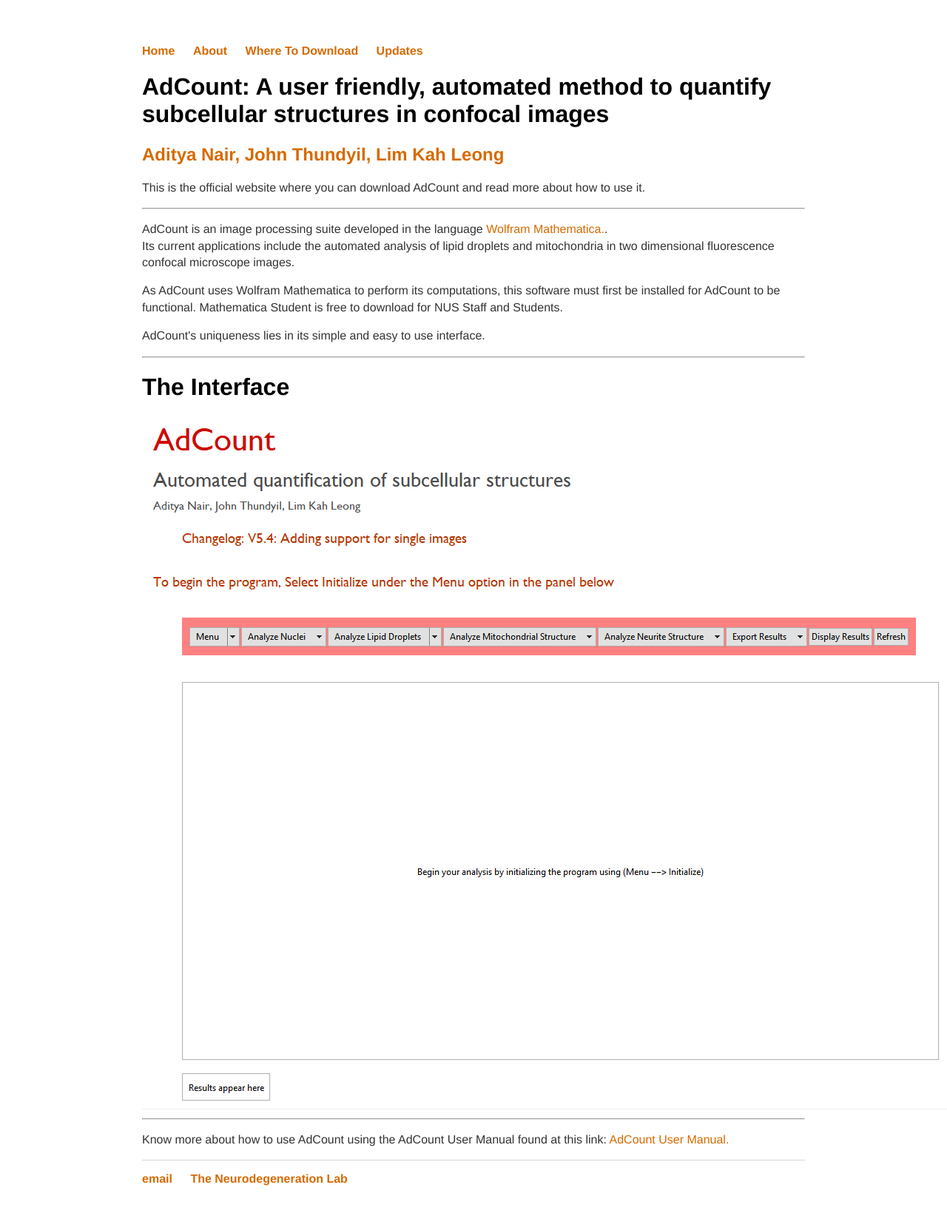
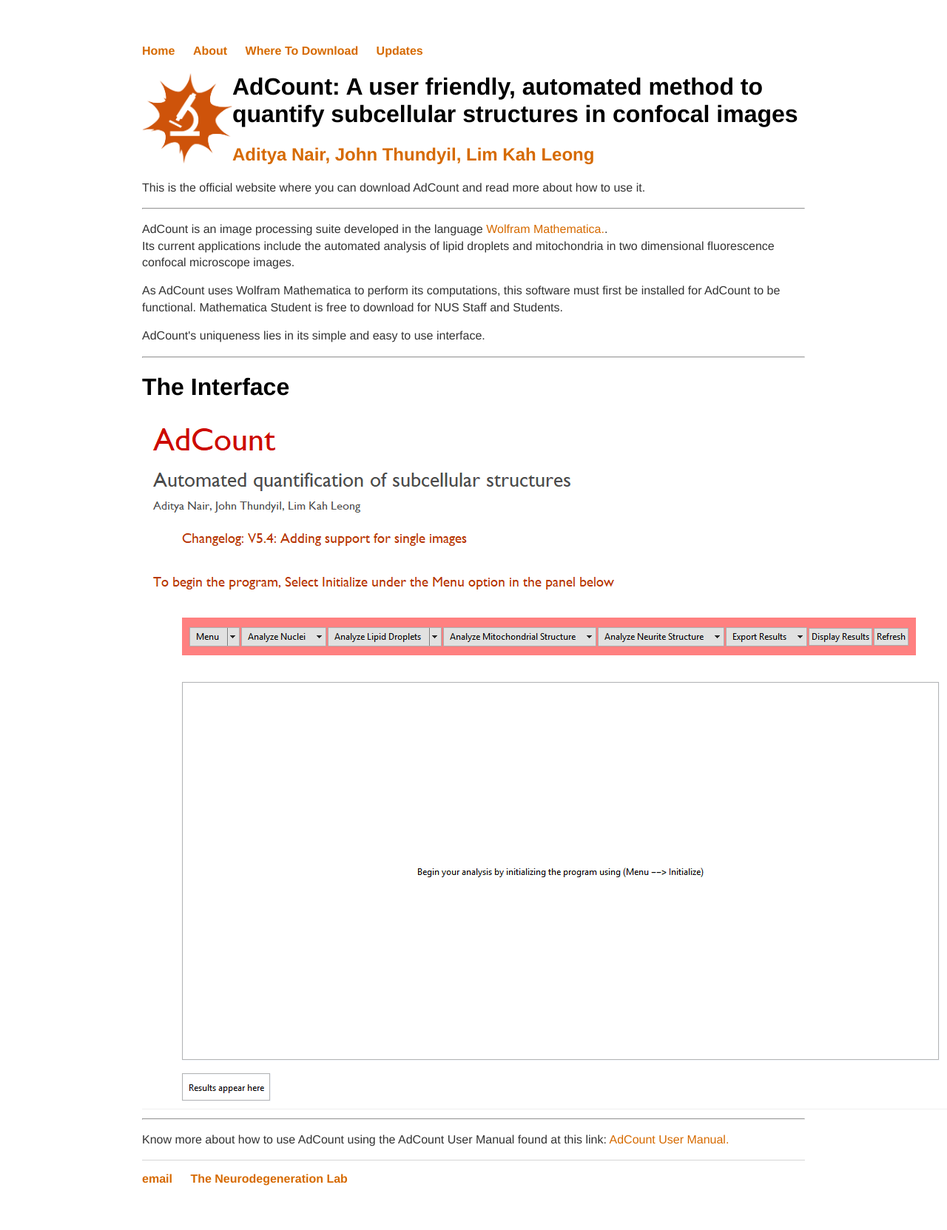
Before and after one commit to adcount/adcount.github.io, a Jekyll site: the page built from index.html, in a window 1280 px wide. Shown: the whole page at 74% size. Built offline with Jekyll 4.4.1, drawn with Linux system fonts in a browser that asks for light colours.

Commit message:
Update index.html

```diff
--- a/index.html
+++ b/index.html
@@ -3,7 +3,7 @@ layout: default
 title: AdCount, A user friendly, automated method to quantify subcellular structures in confocal images
 ---
 <div class="blurb">
-	<h1>AdCount: A user friendly, automated method to quantify subcellular structures in confocal images</h1>
+	<h1><img src="images/LipoCount.PNG" alt="AdCount Logo" style="width:122px;height:122px;" align="left"> AdCount: A user friendly, automated method to quantify subcellular structures in confocal images</h1>
 	<h2>Aditya Nair, John Thundyil, Lim Kah Leong</h2>
 	<p>This is the official website where you can download AdCount and read more about how to use it.</p><hr>
 
```
